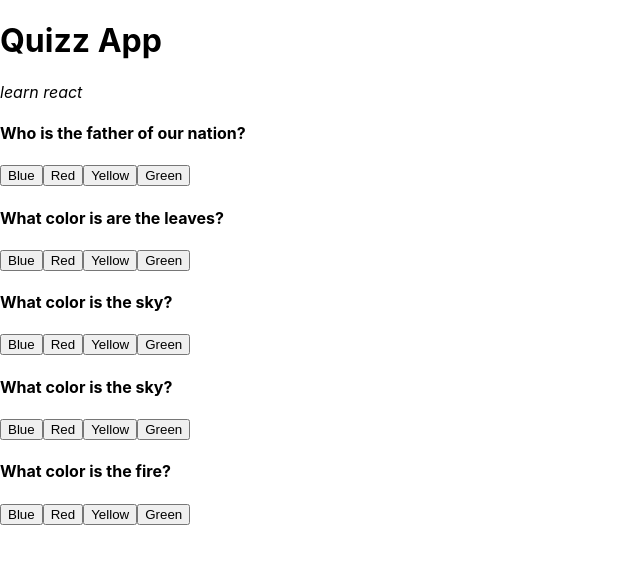
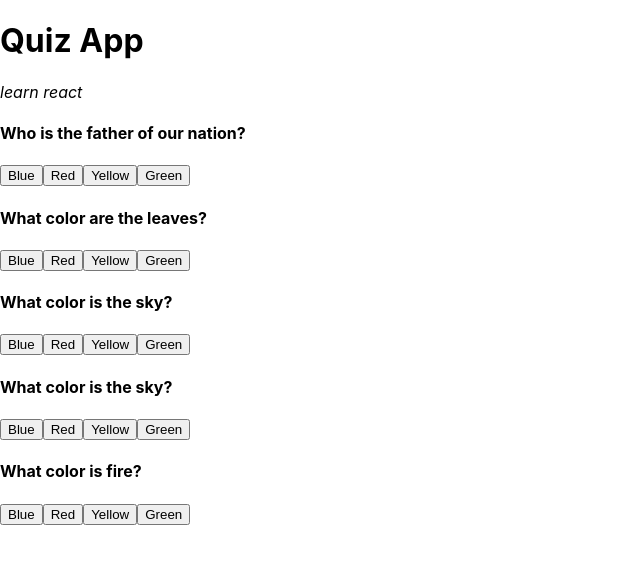
Before and after one commit to iamneo-production/bdaefafabbfcfddddbbedcfcfdfbedeaaeafdbbc, a React (Create React App) app in the folder reactapp/: page / in a window 1280 px wide. Both pictures are taken after a click on the button "Start Quiz". Shown: the top 564 px of the page, without its empty margins (0-640 px from the left). Built offline with nearby package versions, Linux system fonts and the light colour scheme.

Commit message:
Backup Commit

```diff
--- a/reactapp/src/App.js
+++ b/reactapp/src/App.js
@@ -1,76 +1,75 @@
-import { useState } from "react";
+import React, { useState } from "react";
 import Button from "./components/UI/Button/Button";
 import Card from "./components/UI/Card/Card";
 import Banner from "./components/UI/Banner/Banner";
 
 function App() {
-  const [start, setStart] = useState(true);
-  const [attempt, correctAnswerMarkUpdate] = useState(0);
-  const [qsnAttempt, setqsnAttempt] = useState(0);
-  const [card, setCard] = useState(false);
-  const [result, setResult] = useState(false);
-  const [banner, setBanner] = useState(false);
+  const [quizStarted, setQuizStarted] = useState(true);
+  const [correctAnswerCount, setCorrectAnswerCount] = useState(0);
+  const [questionAttemptCount, setQuestionAttemptCount] = useState(0);
+  const [isCardVisible, setCardVisible] = useState(false);
+  const [showResults, setShowResults] = useState(false);
+  const [isBannerVisible, setBannerVisible] = useState(false);
 
-  const handleStart = () => {
-    setStart(false);
-    setCard(true);
-    correctAnswerMarkUpdate(0);
-    setqsnAttempt(0);
-    setBanner(false);
+  const handleStartQuiz = () => {
+    setQuizStarted(false);
+    setCardVisible(true);
+    setCorrectAnswerCount(0);
+    setQuestionAttemptCount(0);
+    setBannerVisible(false);
   };
 
-  const opt = {
+  const options = {
     option1: "Blue",
     option2: "Red",
     option3: "Yellow",
     option4: "Green",
   };
 
-  const questions = [
+  const quizQuestions = [
     { question: "Who is the father of our nation?", answer: "Green" },
-    { question: "What color is are the leaves?", answer: "Green" },
+    { question: "What color are the leaves?", answer: "Green" },
     { question: "What color is the sky?", answer: "Blue" },
     { question: "What color is the sky?", answer: "Blue" },
-    { question: "What color is the fire?", answer: "Red" },
+    { question: "What color is fire?", answer: "Red" },
   ];
 
-  const handleResult = () => {
-    setStart(true);
-    setBanner(true);
-    setCard(false);
-    setResult(false);
+  const handleShowResults = () => {
+    setQuizStarted(true);
+    setBannerVisible(true);
+    setCardVisible(false);
+    setShowResults(false);
   };
 
   return (
     <div>
       <div>
         <div>
-          <h1>Quizz App</h1>
+          <h1>Quiz App</h1>
           <i>learn react</i>
         </div>
 
-        {banner && <Banner score={attempt} />}
-        {card && (
+        {isBannerVisible && <Banner score={correctAnswerCount} />}
+        {isCardVisible && (
           <div>
-            {" "}
-            {questions.map((q, index) => (
+            {quizQuestions.map((question, index) => (
               <Card
                 key={index}
-                question={q.question}
-                correctAnswerMarkUpdate={correctAnswerMarkUpdate}
-                attempt={attempt}
-                options={opt}
-                answer={q.answer}
-                setQsns={setqsnAttempt}
-                qsn={qsnAttempt}
-                setCard={setResult}
-                qsnAttempt={qsnAttempt}
+                question={question.question}
+                correctAnswerMarkUpdate={setCorrectAnswerCount}
+                correctAnswerCount={correctAnswerCount}
+                options={options}
+                correctAnswer={question.answer}
+                setQuestionAttemptCount={setQuestionAttemptCount}
+                questionAttemptCount={questionAttemptCount}
+                setShowResults={setShowResults}
+                isQuestionAttempted={questionAttemptCount}
               />
             ))}
           </div>
         )}
-        {result && <Button onClick={handleResult}>Show Results</Button>}
-        {start && <Button onClick={handleStart}>Start Quiz</Button>}
+        {showResults && <Button onClick={handleShowResults}>Show Results</Button>}
+        {quizStarted && <Button onClick={handleStartQuiz}>Start Quiz</Button>}
       </div>
     </div>
   );
```
